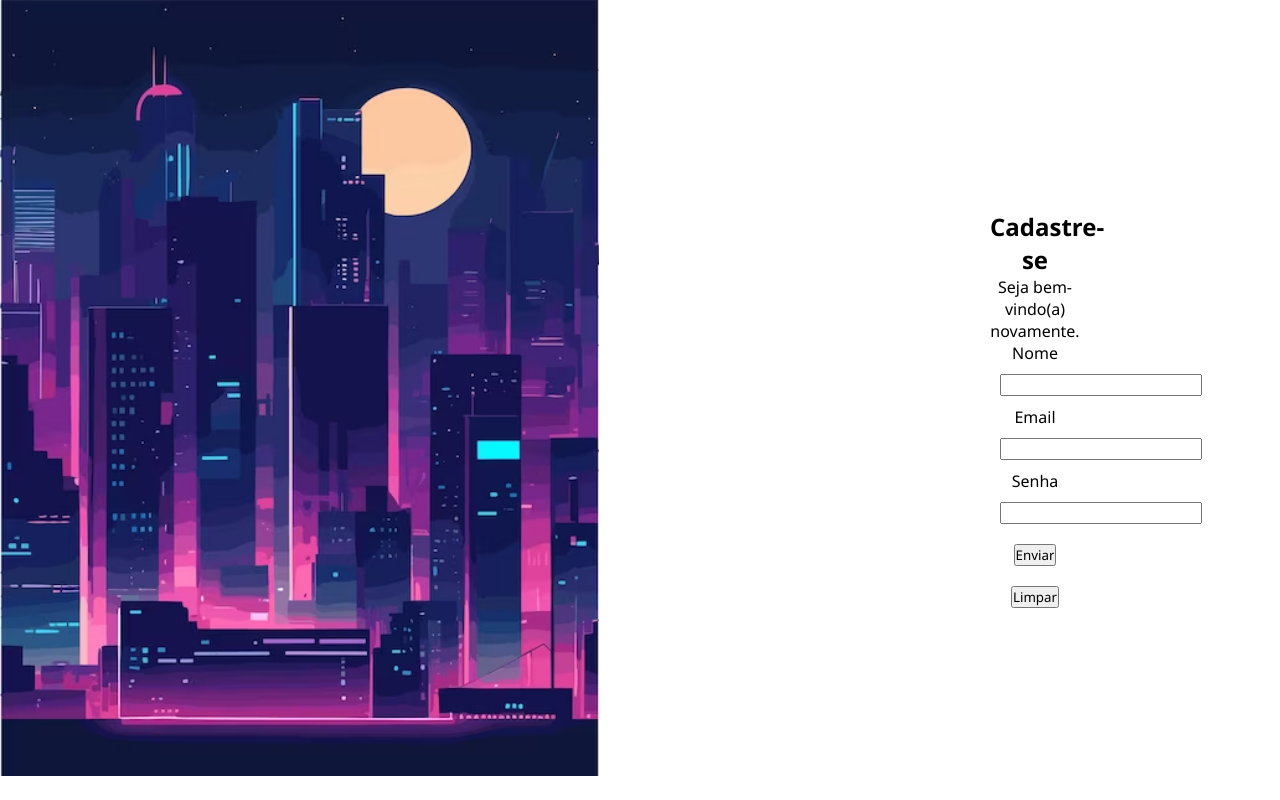
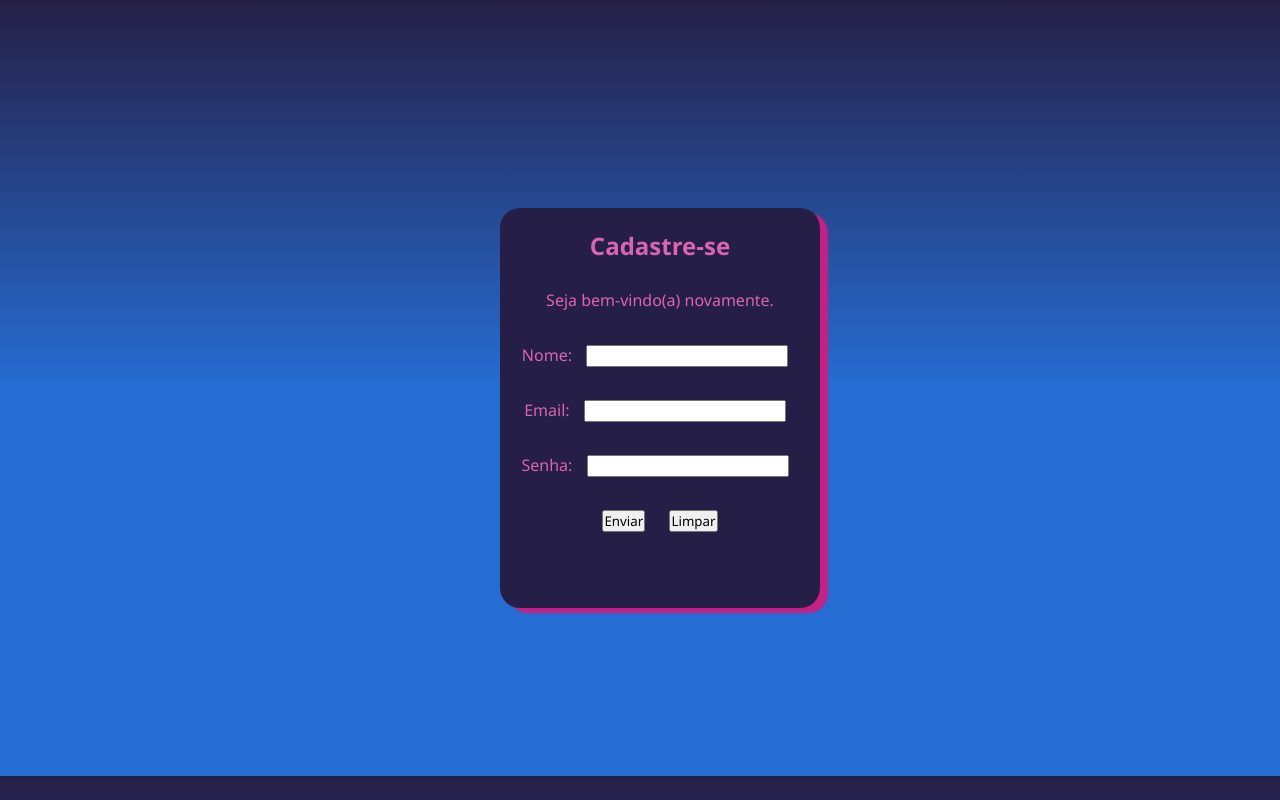
Before and after one commit to devr1q/projeto-login, a plain HTML site: page index.html in a window 1280 px wide. Drawn offline with Linux system fonts and the light colour scheme.

Commit message:
tentando

```diff
--- a/estilos/style.css
+++ b/estilos/style.css
@@ -11,7 +11,7 @@
 :root{
     --azul: #266DD3;
     --rosaEs: #C52184;
-    --rosaCL: #E574BC;
+    --rosaCL: #db64b0;
     --roxo: #251F47;
 }
 *{
@@ -23,9 +23,7 @@
 
 
 body, html{
-    background-image: url(../img/wllpp-telamobile.jpg);
-    background-repeat: no-repeat;
-    background-size: contain;
+    background-image: linear-gradient(to bottom, #251F47, #266DD3 50%);
     width: 100vw;
 }
 section{
@@ -36,19 +34,29 @@ main{
     width: 100vw;
     height: 97vh;
 }
-#login{
+section#login{
     position: absolute;
-    top: 100px;
-    right: 90px;
+    top: 50%;
+    left: 50%;
+    transform: translate(-50%, -50%);
 
-    width: 270px;
-    height: 500px;
-    background-color: white;
+    background-color: var(--roxo);
+    color: var(--rosaCL);
+    width: 320px;
+    height: 400px;
+    border-radius: 20px;
+    box-shadow: 8px 5px 2px #C52184;
 }
-#formulario{
-    padding: 90px;
+div#formulario{
+    display: block;
+    padding: 10px;
+    line-height: 55px;
     text-align: center;
 }
 input{
     margin: 10px;
 }
+
+.btn{
+
+}
--- a/index.html
+++ b/index.html
@@ -13,14 +13,14 @@
                 <h1>Cadastre-se</h1>
                 <p>Seja bem-vindo(a) novamente.</p>
                 <form action="login.php" method="post">
-                    <label for="inome">Nome</label>
+                    <label for="inome">Nome:</label>
                     <input type="text" name="inome" id="inome"> <br>
-                    <label for="iemail">Email</label>
+                    <label for="iemail">Email:</label>
                     <input type="email" name="iemail" id="iemail"><br>
-                    <label for="isenha">Senha</label>
+                    <label for="isenha">Senha:</label>
                     <input type="password" name="isenha" id="isenha"><br>
-                    <input type="submit" value="Enviar">
-                    <input type="reset" value="Limpar">
+                    <input type="submit" value="Enviar" class="btn">
+                    <input type="reset" value="Limpar" class="btn">
                 </form>
             </div>
         </section>
```
